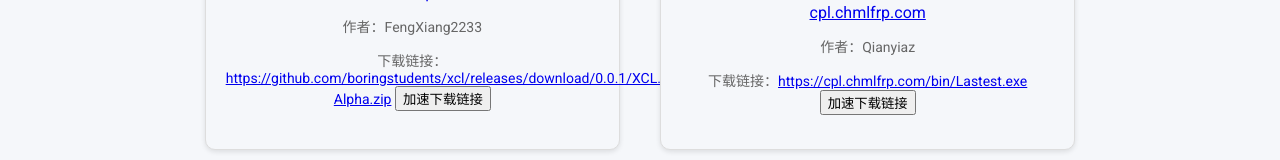
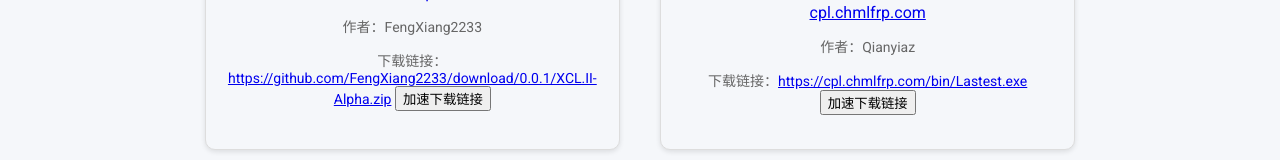
Before and after one commit to ChmlFrp/_chmlfrp.com_, a plain HTML site: page launchers.html in a window 1280 px wide. Shown: the part 545-705 px from the top of the page. Drawn offline with Linux system fonts and the light colour scheme.

Commit message:
Update launchers.html

```diff
--- a/launchers.html
+++ b/launchers.html
@@ -27,7 +27,7 @@
                 <p>一个用于启动chmlfrp服务的客户端。</p>
                 <a href="https://github.com/FengXiang2233/Xingcheng-Chmlfrp-Lanucher/" target="_blank">xcl.chmlfrp.com</a>
                 <p>作者：FengXiang2233</p>
-                <p>下载链接：<a href="https://github.com/boringstudents/xcl/releases/download/0.0.1/XCL.II-Alpha.zip" target="_blank">https://github.com/boringstudents/xcl/releases/download/0.0.1/XCL.II-Alpha.zip</a> <button onclick="window.open('https://ghproxy.net/https://github.com/boringstudents/xcl/releases/download/0.0.1/XCL.II-Alpha.zip', '_blank')">加速下载链接</button></p>
+                <p>下载链接：<a href="https://github.com/boringstudents/xcl/releases/download/0.0.1/XCL.II-Alpha.zip" target="_blank">https://github.com/FengXiang2233/download/0.0.1/XCL.II-Alpha.zip</a> <button onclick="window.open('https://ghproxy.net/https://github.com/boringstudents/xcl/releases/download/0.0.1/XCL.II-Alpha.zip', '_blank')">加速下载链接</button></p>
             </div>
 
             <div class="card">
```
